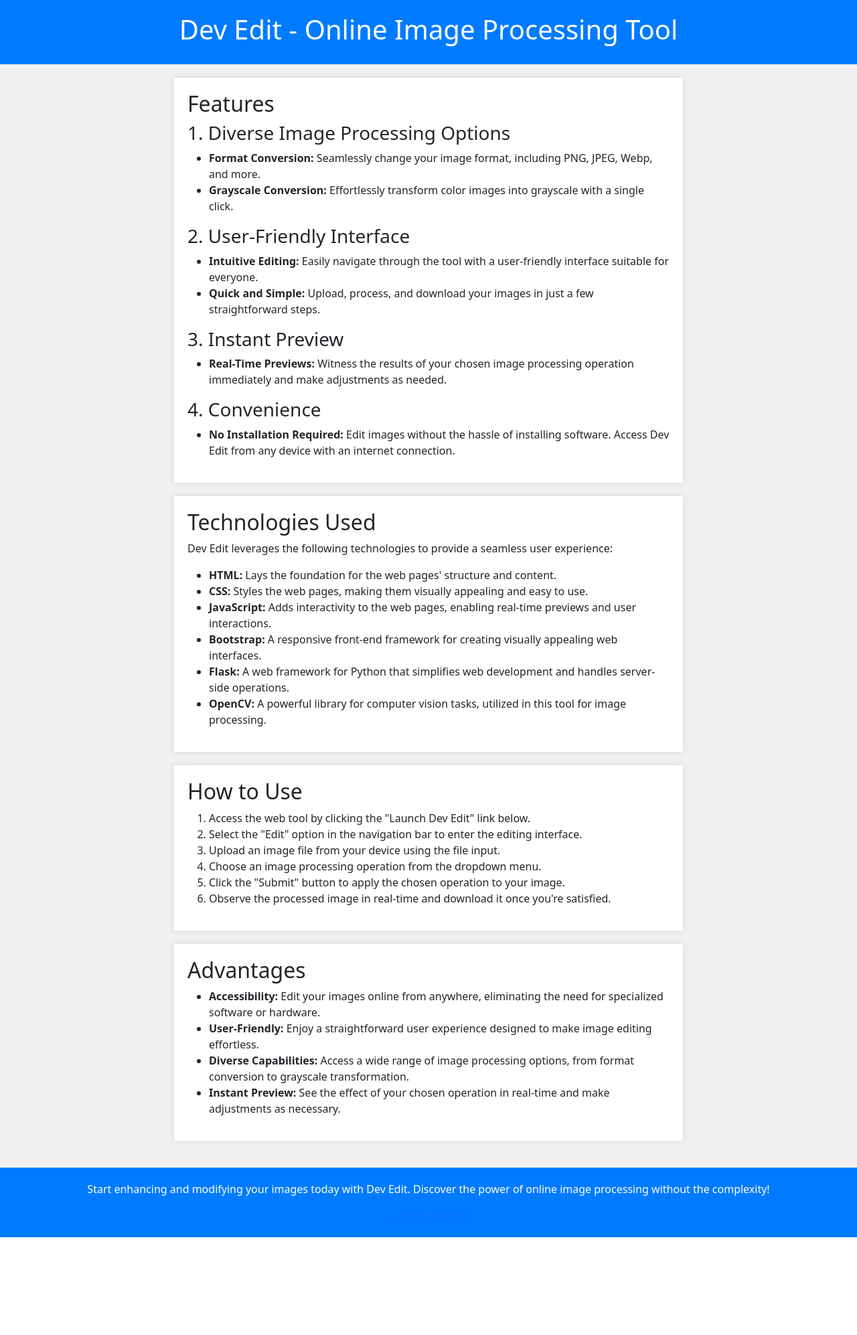
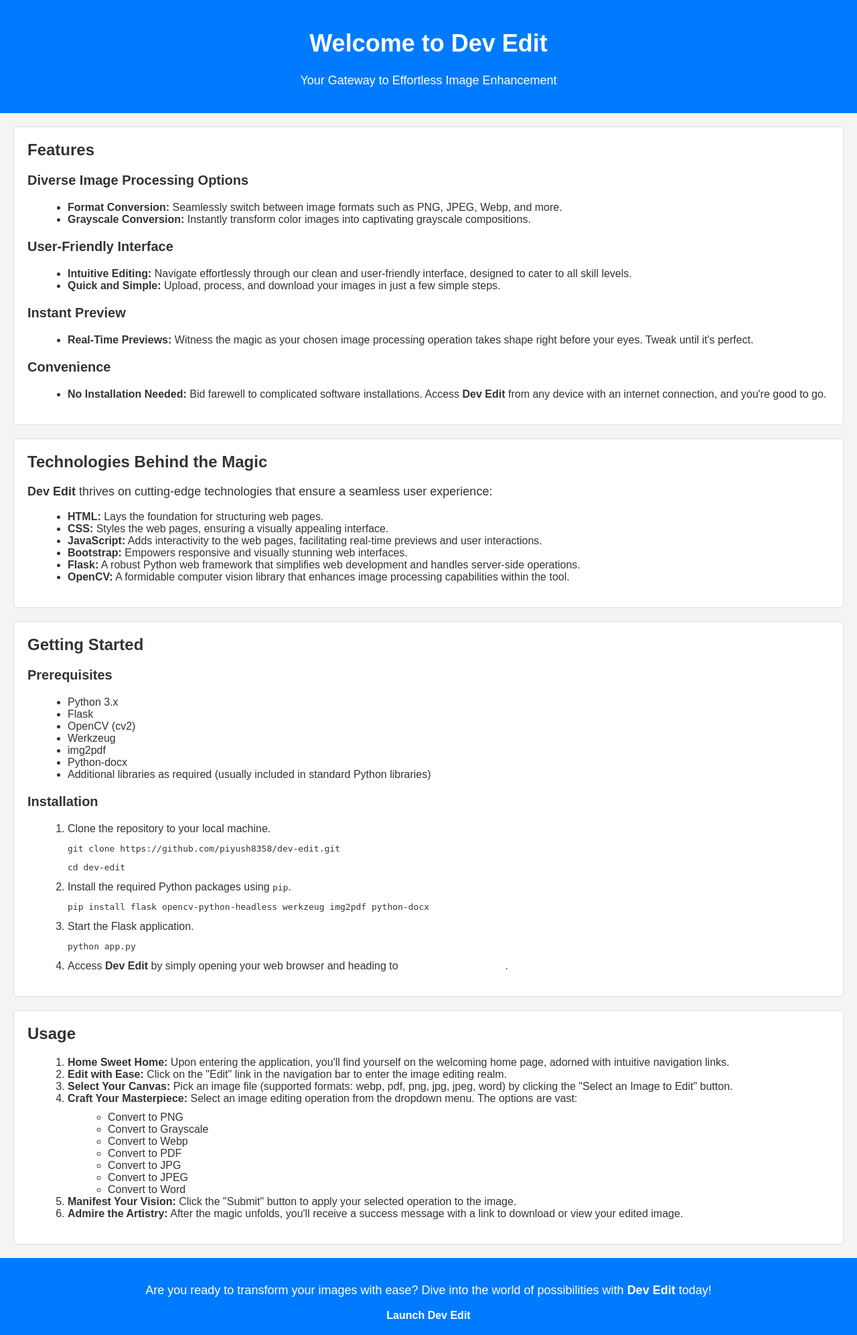
Before and after one commit to piyush8358/dev-edit, a Flask app: page /use in a window 1280 px wide. Shown: the whole page at 67% size. Before the commit the page ends 1848 px from the top, so only its background shows below. Run offline with Flask 3, Linux system fonts and the light colour scheme; some libraries are stand-ins or nearby versions.

Commit message:
code update

```diff
--- a/main.py
+++ b/main.py
@@ -2,9 +2,14 @@ from flask import Flask, render_template, request, flash
 import os
 import cv2
 from werkzeug.utils import secure_filename
+from img2pdf import convert
+import shutil
+from docx import Document
+from docx.shared import Inches
+
 
 UPLOAD_FOLDER = 'uploads'
-ALLOWED_EXTENSIONS = {'webp', 'pdf', 'png', 'jpg', 'jpeg', 'gif'}
+ALLOWED_EXTENSIONS = {'webp', 'pdf', 'png', 'jpg', 'jpeg', 'word'}
 
 app = Flask(__name__)
 app.secret_key = 'your_secret_key'  # Set your secret key for flash messages
@@ -40,13 +45,19 @@ def processImage(filename, operation):
             cv2.imwrite(newfilename,img)
             return newfilename
         case "cpdf":
-            newfilename=f"static/{filename.split('.')[0]}.pdf"
-            cv2.imwrite(newfilename,img)
+             newfilename= f"static/{filename.split('.')[0]}.pdf"
+             with open(newfilename, "wb") as pdf_file:
+                pdf_file.write(convert([f"uploads/{filename}"]))
+                return newfilename
+        case "cword":
+            newfilename = f"static/{filename.split('.')[0]}.docx"
+            doc = Document()
+            doc.add_picture(f"uploads/{filename}", width=Inches(6.0))  # Adjust width as needed
+            doc.save(newfilename)
             return newfilename
-        case "cpdf":
-            newfilename=f"static/{filename.split('.')[0]}.jpeg"
-            cv2.imwrite(newfilename,img)
-            return newfilename
+
+
+
     pass
 @app.route('/')
 def home():
--- a/templates/index.html
+++ b/templates/index.html
@@ -143,6 +143,8 @@
               <option value="cpdf">Convert to PDF</option>
               <option value="cjpg">Convert to JPG</option>
               <option value="cjpeg">Convert to JPEG</option>
+              <option value="cword">Convert to word </option>
+
             </select>
             <label for="floatingSelect">Select an Editing Operation</label>
           </div>
--- a/templates/use.html
+++ b/templates/use.html
@@ -3,100 +3,175 @@
 <head>
     <meta charset="UTF-8">
     <meta name="viewport" content="width=device-width, initial-scale=1.0">
-    <title>Dev Edit - Online Image Processing Tool</title>
-    <!-- Link to your Bootstrap CSS file -->
-    <link rel="stylesheet" href="bootstrap.min.css">
+    <title>How to Use Dev Edit</title>
     <style>
-        /* Your custom CSS styles can go here */
+        /* Global Styles */
         body {
-            background-color: #f0f0f0;
+            font-family: Arial, sans-serif;
+            margin: 0;
+            padding: 0;
+            background-color: #f4f4f4;
+            color: #333;
         }
+
         header {
-            background-color: #007bff;
+            background-color: #007BFF;
+            color: #fff;
+            text-align: center;
+            padding: 20px;
+        }
+
+        h1 {
+            font-size: 36px;
+        }
+
+        p {
+            font-size: 18px;
+        }
+
+        /* Sections */
+        section {
+            margin: 20px;
+            padding: 20px;
+            background-color: #fff;
+            border: 1px solid #ddd;
+            border-radius: 5px;
+        }
+
+        h2 {
+            font-size: 24px;
+            margin-top: 0;
+        }
+
+        h3 {
+            font-size: 20px;
+        }
+
+        ul, ol {
+            margin-top: 10px;
+            margin-left: 20px;
+        }
+
+        /* Footer */
+        footer {
+            text-align: center;
+            background-color: #007BFF;
             color: #fff;
             padding: 20px;
-            text-align: center;
         }
-        main {
-            max-width: 800px;
-            margin: 0 auto;
-            padding: 20px;
+
+        a {
+            color: #fff;
+            text-decoration: none;
+            font-weight: bold;
         }
-        section {
-            margin-bottom: 20px;
-            padding: 20px;
-            background-color: #fff;
-            box-shadow: 0px 0px 10px rgba(0, 0, 0, 0.1);
-        }
-        footer {
-            text-align: center;
-            padding: 20px;
-            background-color: #007bff;
-            color: #fff;
+
+        a:hover {
+            text-decoration: underline;
         }
     </style>
 </head>
 <body>
     <header>
-        <h1>Dev Edit - Online Image Processing Tool</h1>
+        <h1>Welcome to Dev Edit</h1>
+        <p>Your Gateway to Effortless Image Enhancement</p>
     </header>
-    <main>
-        <section>
+
+    <section id="features">
         <h2>Features</h2>
-            <h3>1. Diverse Image Processing Options</h3>
+        <div class="feature">
+            <h3>Diverse Image Processing Options</h3>
             <ul>
-                <li><strong>Format Conversion:</strong> Seamlessly change your image format, including PNG, JPEG, Webp, and more.</li>
-                <li><strong>Grayscale Conversion:</strong> Effortlessly transform color images into grayscale with a single click.</li>
+                <li><strong>Format Conversion:</strong> Seamlessly switch between image formats such as PNG, JPEG, Webp, and more.</li>
+                <li><strong>Grayscale Conversion:</strong> Instantly transform color images into captivating grayscale compositions.</li>
             </ul>
-            <h3>2. User-Friendly Interface</h3>
+        </div>
+        <div class="feature">
+            <h3>User-Friendly Interface</h3>
             <ul>
-                <li><strong>Intuitive Editing:</strong> Easily navigate through the tool with a user-friendly interface suitable for everyone.</li>
-                <li><strong>Quick and Simple:</strong> Upload, process, and download your images in just a few straightforward steps.</li>
+                <li><strong>Intuitive Editing:</strong> Navigate effortlessly through our clean and user-friendly interface, designed to cater to all skill levels.</li>
+                <li><strong>Quick and Simple:</strong> Upload, process, and download your images in just a few simple steps.</li>
             </ul>
-            <h3>3. Instant Preview</h3>
+        </div>
+        <div class="feature">
+            <h3>Instant Preview</h3>
             <ul>
-                <li><strong>Real-Time Previews:</strong> Witness the results of your chosen image processing operation immediately and make adjustments as needed.</li>
+                <li><strong>Real-Time Previews:</strong> Witness the magic as your chosen image processing operation takes shape right before your eyes. Tweak until it's perfect.</li>
             </ul>
-            <h3>4. Convenience</h3>
+        </div>
+        <div class="feature">
+            <h3>Convenience</h3>
             <ul>
-                <li><strong>No Installation Required:</strong> Edit images without the hassle of installing software. Access Dev Edit from any device with an internet connection.</li>
+                <li><strong>No Installation Needed:</strong> Bid farewell to complicated software installations. Access <strong>Dev Edit</strong> from any device with an internet connection, and you're good to go.</li>
+            </ul>
+        </div>
+    </section>
+
+    <section id="technologies">
+        <h2>Technologies Behind the Magic</h2>
+        <p><strong>Dev Edit</strong> thrives on cutting-edge technologies that ensure a seamless user experience:</p>
+        <ul>
+            <li><strong>HTML:</strong> Lays the foundation for structuring web pages.</li>
+            <li><strong>CSS:</strong> Styles the web pages, ensuring a visually appealing interface.</li>
+            <li><strong>JavaScript:</strong> Adds interactivity to the web pages, facilitating real-time previews and user interactions.</li>
+            <li><strong>Bootstrap:</strong> Empowers responsive and visually stunning web interfaces.</li>
+            <li><strong>Flask:</strong> A robust Python web framework that simplifies web development and handles server-side operations.</li>
+            <li><strong>OpenCV:</strong> A formidable computer vision library that enhances image processing capabilities within the tool.</li>
         </ul>
     </section>
-        <section>
-            <h2>Technologies Used</h2>
-            <p>Dev Edit leverages the following technologies to provide a seamless user experience:</p>
+
+    <section id="getting-started">
+        <h2>Getting Started</h2>
+        <h3>Prerequisites</h3>
         <ul>
-                <li><strong>HTML:</strong> Lays the foundation for the web pages' structure and content.</li>
-                <li><strong>CSS:</strong> Styles the web pages, making them visually appealing and easy to use.</li>
-                <li><strong>JavaScript:</strong> Adds interactivity to the web pages, enabling real-time previews and user interactions.</li>
-                <li><strong>Bootstrap:</strong> A responsive front-end framework for creating visually appealing web interfaces.</li>
-                <li><strong>Flask:</strong> A web framework for Python that simplifies web development and handles server-side operations.</li>
-                <li><strong>OpenCV:</strong> A powerful library for computer vision tasks, utilized in this tool for image processing.</li>
+            <li>Python 3.x</li>
+            <li>Flask</li>
+            <li>OpenCV (cv2)</li>
+            <li>Werkzeug</li>
+            <li>img2pdf</li>
+            <li>Python-docx</li>
+            <li>Additional libraries as required (usually included in standard Python libraries)</li>
         </ul>
-        </section>
-        <section>
-            <h2>How to Use</h2>
+        <h3>Installation</h3>
         <ol>
-                <li>Access the web tool by clicking the "Launch Dev Edit" link below.</li>
-                <li>Select the "Edit" option in the navigation bar to enter the editing interface.</li>
-                <li>Upload an image file from your device using the file input.</li>
-                <li>Choose an image processing operation from the dropdown menu.</li>
-                <li>Click the "Submit" button to apply the chosen operation to your image.</li>
-                <li>Observe the processed image in real-time and download it once you're satisfied.</li>
+            <li>Clone the repository to your local machine.
+                <pre><code>git clone https://github.com/piyush8358/dev-edit.git</code></pre>
+              <pre><code>cd dev-edit</code></pre>
+            </li>
+            <li>Install the required Python packages using <code>pip</code>.
+                <pre><code>pip install flask opencv-python-headless werkzeug img2pdf python-docx</code></pre>
+            </li>
+            <li>Start the Flask application.
+                <pre><code>python app.py</code></pre>
+            </li>
+            <li>Access <strong>Dev Edit</strong> by simply opening your web browser and heading to <a href="http://localhost:5000">http://localhost:5000</a>.</li>
         </ol>
     </section>
-        <section>
-            <h2>Advantages</h2>
+
+    <section id="usage">
+        <h2>Usage</h2>
+        <ol>
+            <li><strong>Home Sweet Home:</strong> Upon entering the application, you'll find yourself on the welcoming home page, adorned with intuitive navigation links.</li>
+            <li><strong>Edit with Ease:</strong> Click on the "Edit" link in the navigation bar to enter the image editing realm.</li>
+            <li><strong>Select Your Canvas:</strong> Pick an image file (supported formats: webp, pdf, png, jpg, jpeg, word) by clicking the "Select an Image to Edit" button.</li>
+            <li><strong>Craft Your Masterpiece:</strong> Select an image editing operation from the dropdown menu. The options are vast:
                 <ul>
-                <li><strong>Accessibility:</strong> Edit your images online from anywhere, eliminating the need for specialized software or hardware.</li>
-                <li><strong>User-Friendly:</strong> Enjoy a straightforward user experience designed to make image editing effortless.</li>
-                <li><strong>Diverse Capabilities:</strong> Access a wide range of image processing options, from format conversion to grayscale transformation.</li>
-                <li><strong>Instant Preview:</strong> See the effect of your chosen operation in real-time and make adjustments as necessary.</li>
+                    <li>Convert to PNG</li>
+                    <li>Convert to Grayscale</li>
+                    <li>Convert to Webp</li>
+                    <li>Convert to PDF</li>
+                    <li>Convert to JPG</li>
+                    <li>Convert to JPEG</li>
+                    <li>Convert to Word</li>
                 </ul>
+            </li>
+            <li><strong>Manifest Your Vision:</strong> Click the "Submit" button to apply your selected operation to the image.</li>
+            <li><strong>Admire the Artistry:</strong> After the magic unfolds, you'll receive a success message with a link to download or view your edited image.</li>
+        </ol>
     </section>
-    </main>
+
     <footer>
-        <p>Start enhancing and modifying your images today with Dev Edit. Discover the power of online image processing without the complexity!</p>
+        <p>Are you ready to transform your images with ease? Dive into the world of possibilities with <strong>Dev Edit</strong> today!</p>
         <a href="http://localhost:5000/">Launch Dev Edit</a>
     </footer>
 </body>
```
Also changed, not shown: README.md, static/krishna.jpeg (added), uploads/krishna.png (added), 4 other files. Lines whose indentation alone changed are shown as unchanged.
